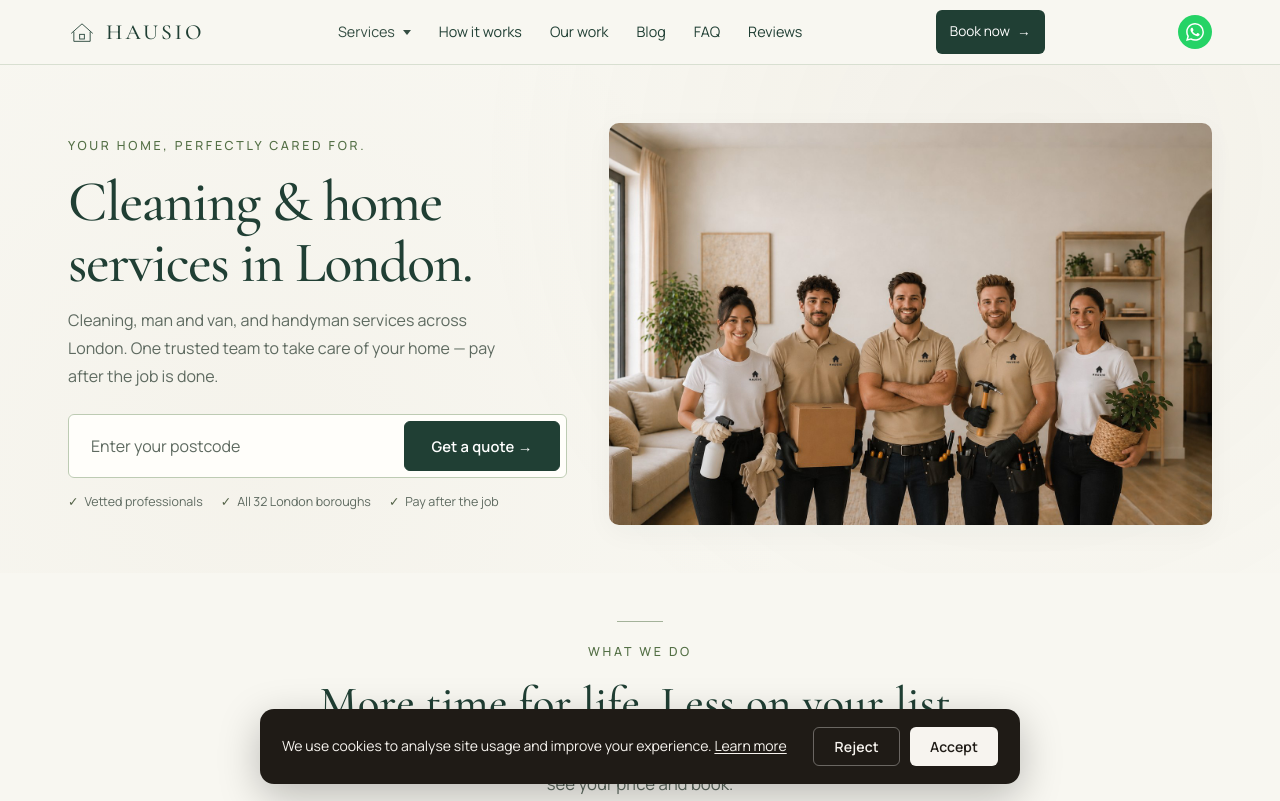
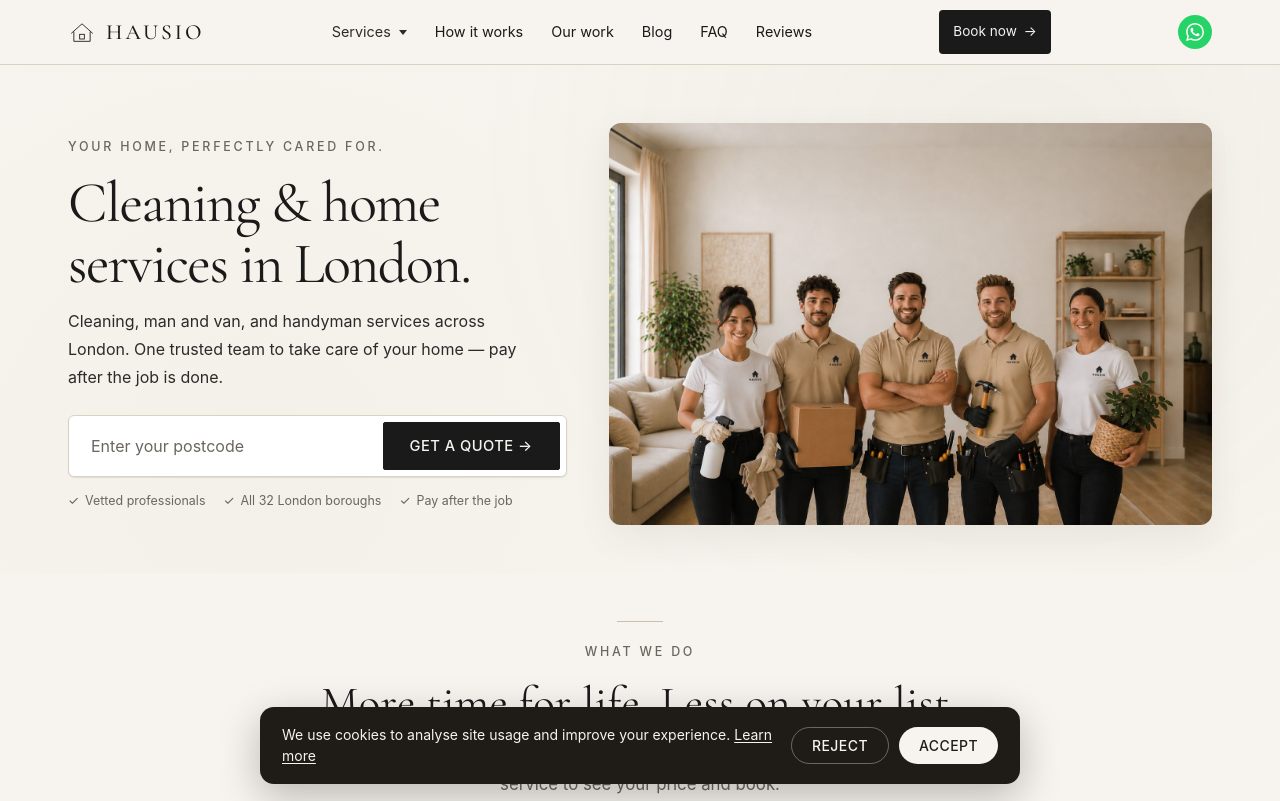
Before and after one commit to Serfer54/hausio, a website: page index.html in a window 1280 px wide. Shown: the top 801 px of the page. Drawn offline with nearby package versions, Linux system fonts and the light colour scheme; no server answers.

Commit message:
Revert "Refine original homepage with warm green styling (#5)"
This reverts commit 34f6292c9ac211ae82d463ba58ee6fc5135048f7.

```diff
--- a/css/home-polish.css
+++ /dev/null
@@ -1,41 +0,0 @@
-/* Original homepage composition, with a restrained warm green finish. */
-.home-page {
-  --cream: #f8f7f1;
-  --linen: #edf0e5;
-  --sand: #dfe5d6;
-  --ink: #203f34;
-  --ink-2: #354e43;
-  --muted: #5e6a60;
-  --line: #d8dfd1;
-  --gold: #536f45;
-  --sans: "Manrope", sans-serif;
-}
-.home-page .site-header { background: #f8f7f1; border-bottom-color: var(--line); }
-.home-page h1, .home-page h2, .home-page h3 { font-weight: 500; }
-.home-page .hero-top h1 { color: var(--ink); }
-.home-page .hero-photo { border-radius: 10px; box-shadow: 0 8px 28px #203f340a; }
-.home-page .hero-top .lede { color: var(--muted); }
-.home-page .eyebrow { color: #536f45; }
-.home-page .btn { border-radius: 6px; text-transform: none; letter-spacing: .01em; font-weight: 600; }
-.home-page .btn-dark, .home-page .nav-book { background: var(--ink); color: #fff; }
-.home-page .btn-dark:hover, .home-page .nav-book:hover { background: #355a43; }
-.home-page .nav-book { border-radius: 6px; }
-.home-page .btn-outline { border-color: #aab9a0; }
-.home-page .btn-outline:hover { background: var(--ink); color: #fff; border-color: var(--ink); }
-.home-page .hero-quote { border-color: #bdcbb3; box-shadow: none; background: #fffefa; }
-.home-page .service-card { background: #fffefa; border-color: var(--line); }
-.home-page .service-card:hover { border-color: #acbfa0; box-shadow: 0 8px 24px #203f3409; }
-.home-page .cleaning-plans { background: #edf0e5; }
-.home-page .cleaning-plan { background: #fffefa; border-color: #d3ddc9; }
-.home-page .cleaning-plan.is-featured { background: var(--ink); border-color: var(--ink); }
-.home-page .cleaning-plan.is-featured .btn:hover { background: #fff; color: var(--ink); }
-.home-page .plan-rate { font-variant-numeric: lining-nums; }
-.home-page .why, .home-page .coverage { background: var(--linen); }
-.home-page .review-card { border-color: var(--line); box-shadow: none; }
-.home-page .cta-box { background: var(--ink); border-radius: 10px; }
-.home-page .site-footer { background: var(--linen); }
-.home-page :focus-visible { outline: 2px solid #536f45; outline-offset: 4px; }
-@media (max-width: 620px) {
-  .home-page .hero-quote input { flex-basis: 100%; width: 100%; }
-  .home-page .main-nav.is-open { background: var(--cream); }
-}
--- a/index.html
+++ b/index.html
@@ -56,7 +56,7 @@ j=d.createElement(s),dl=l!='dataLayer'?'&l='+l:'';j.async=true;j.src=
 
 <link rel="preconnect" href="https://fonts.googleapis.com" />
 <link rel="preconnect" href="https://fonts.gstatic.com" crossorigin />
-<link href="https://fonts.googleapis.com/css2?family=Manrope:wght@400;500;600;700&family=Cormorant+Garamond:wght@300;400;500;600&display=swap" rel="stylesheet" />
+<link href="https://fonts.googleapis.com/css2?family=Cormorant+Garamond:wght@300;400;500;600&display=swap" rel="stylesheet" />
 <link rel="stylesheet" href="css/style.css?v=20260909-moving" />
 <link rel="preload" as="image" href="assets/hero-team-branded.jpg" fetchpriority="high" />
 <style>
@@ -479,7 +479,6 @@ j=d.createElement(s),dl=l!='dataLayer'?'&l='+l:'';j.async=true;j.src=
 }
 </script>
 <link rel="stylesheet" href="/css/home-refresh.css?v=20260909-moving" />
-<link rel="stylesheet" href="/css/home-polish.css?v=20260909-1" />
 </head>
 <body class="home-page">
 <a class="skip-link" href="#main-content">Skip to content</a>
```
